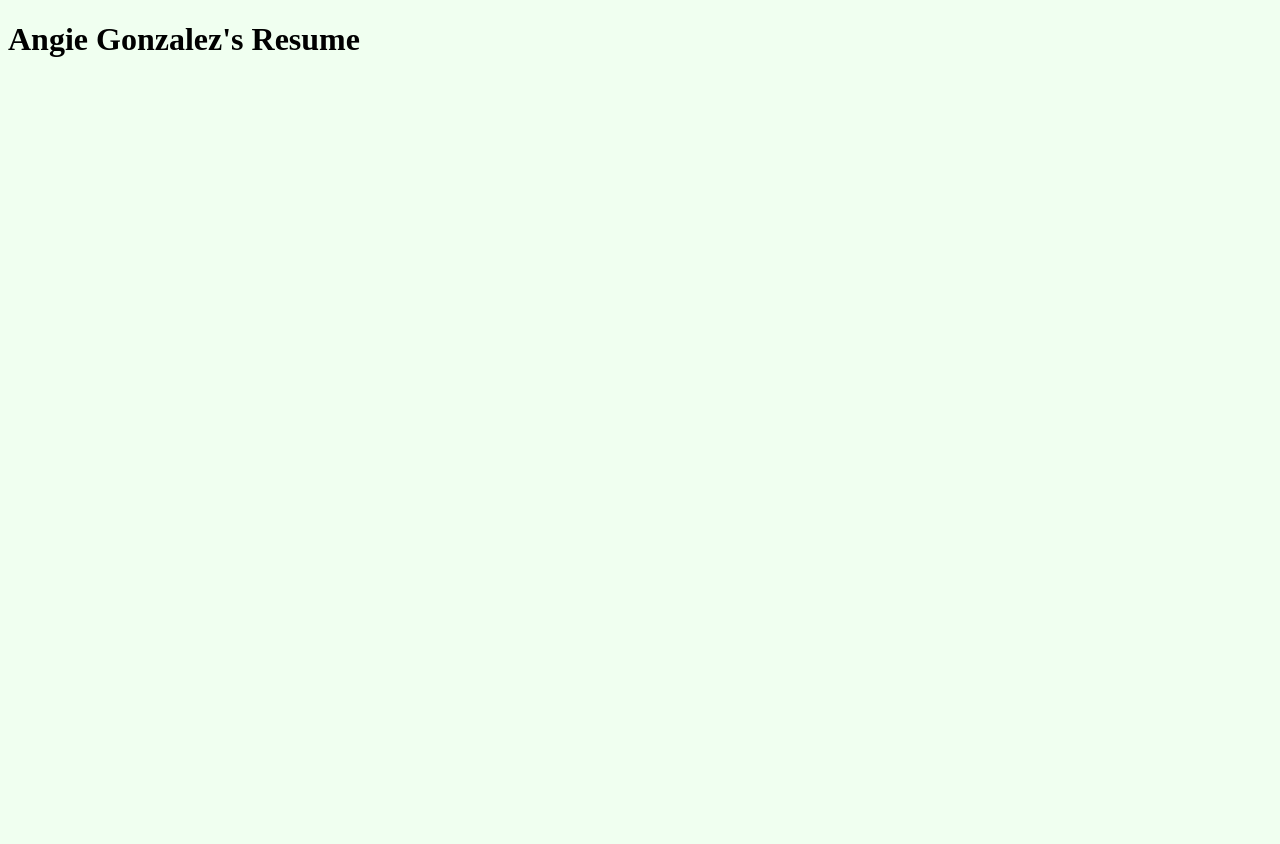
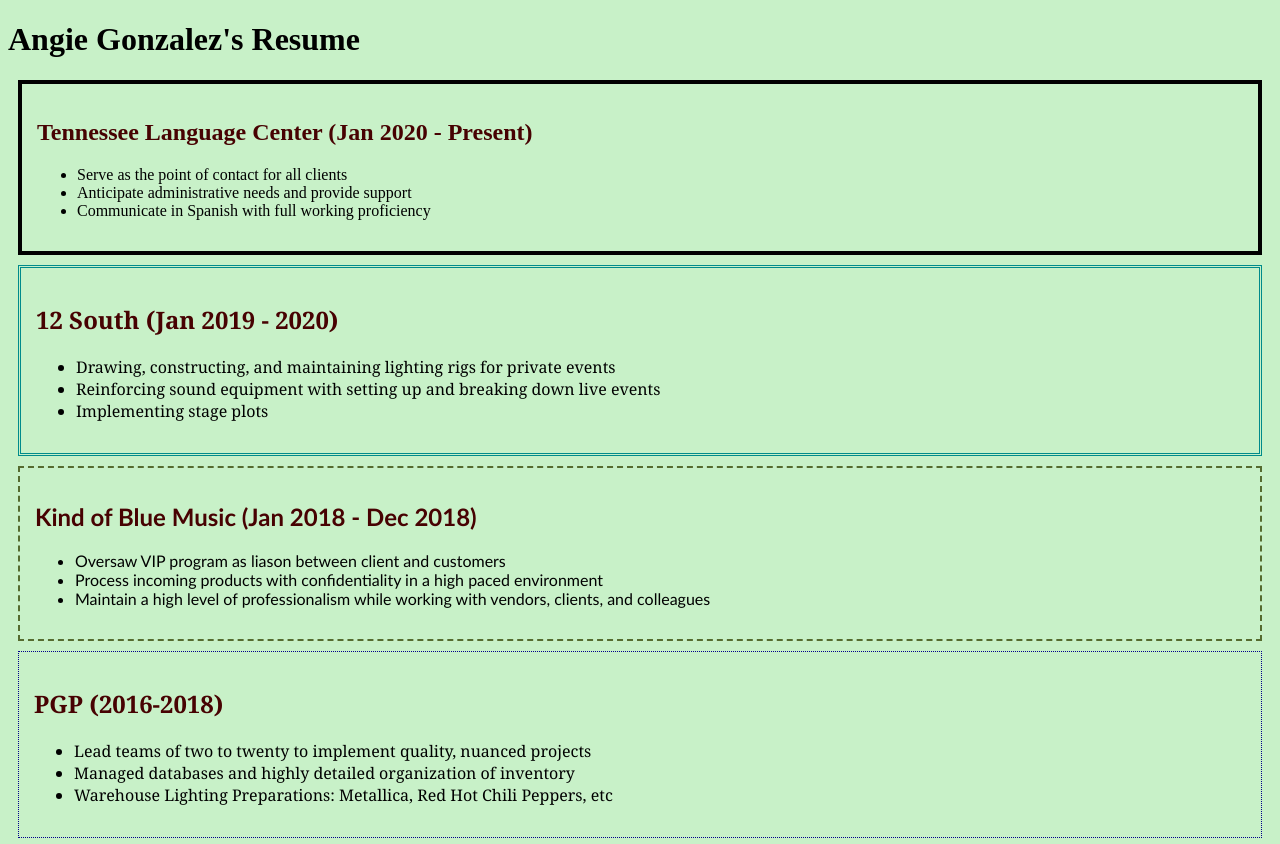
Before and after one commit to gonzalez-aj/LAB-HTML-Resume, a plain HTML site: page index.html in a window 1280 px wide. Before the commit the page ends 800 px from the top, so only its background shows below. Drawn offline with Linux system fonts and the light colour scheme.

Commit message:
created keep-coding branch with completed resume

```diff
--- a/index.html
+++ b/index.html
@@ -9,6 +9,49 @@
 </head>
 <body>
   <h1>Angie Gonzalez's Resume</h1>
+  <article id="jobfour">
+    <h2>Tennessee Language Center (Jan 2020 - Present)</h2>
+      <section>
+        <ul>
+          <li>Serve as the point of contact for all clients</li>
+          <li>Anticipate administrative needs and provide support</li>
+          <li>Communicate in Spanish with full working proficiency</li>
+        </ul>
+      </section>
+  </article>
+  <article id="jobthree">
+    <h2>12 South (Jan 2019 - 2020)</h2>
+      <section>
+        <ul>
+          <li>Drawing, constructing, and maintaining lighting rigs for private events</li>
+          <li>Reinforcing sound equipment with setting up and breaking down live events</li>
+          <li>Implementing stage plots</li>
+        </ul>
+
+      </section>
+
+  </article>
+  <article id="jobtwo">
+    <h2>Kind of Blue Music (Jan 2018 - Dec 2018)</h2>
+      <section>
+        <ul>
+          <li>Oversaw VIP program as liason between client and customers</li>
+          <li>Process incoming products with confidentiality in a high paced environment</li>
+          <li>Maintain a high level of professionalism while working with vendors, clients, and colleagues</li>
+        </ul>
+      </section>
+
+  </article>
+  <article id="jobone">
+    <h2>PGP (2016-2018)</h2>
+      <section>
+        <ul>
+          <li>Lead teams of two to twenty to implement quality, nuanced projects</li>
+          <li>Managed databases and highly detailed organization of inventory</li>
+          <li>Warehouse Lighting Preparations: Metallica, Red Hot Chili Peppers, etc</li>
+        </ul>
+      </section>
+  </article>
   <script src="main.js"></script>
 </body>
 </html>
--- a/main.css
+++ b/main.css
@@ -1,3 +1,35 @@
 body {
-  background-color: honeydew;
+  background-color:rgb(200, 241, 200);
 }
+
+#jobfour {
+  font-family: 'Times New Roman', Times, serif;
+  border: 4px solid black;
+  padding: 15px;
+  margin: 10px;
+}
+
+#jobthree {
+  font-family: Georgia, 'Times New Roman', Times, serif;
+  border: 3px double darkcyan;
+  padding: 15px;
+  margin: 10px;
+}
+
+#jobtwo{
+  font-family: 'Trebuchet MS', 'Lucida Sans Unicode', 'Lucida Grande', 'Lucida Sans', Arial, sans-serif;
+  border: 2px dashed darkolivegreen;
+  padding: 15px;
+  margin: 10px;
+}
+
+#jobone{
+  font-family: Cambria, Cochin, Georgia, Times, 'Times New Roman', serif;
+  border: 1px dotted darkblue;
+  padding: 15px;
+  margin: 10px;
+}
+
+h2 {
+  color: rgb(71, 2, 2);
+}
```
